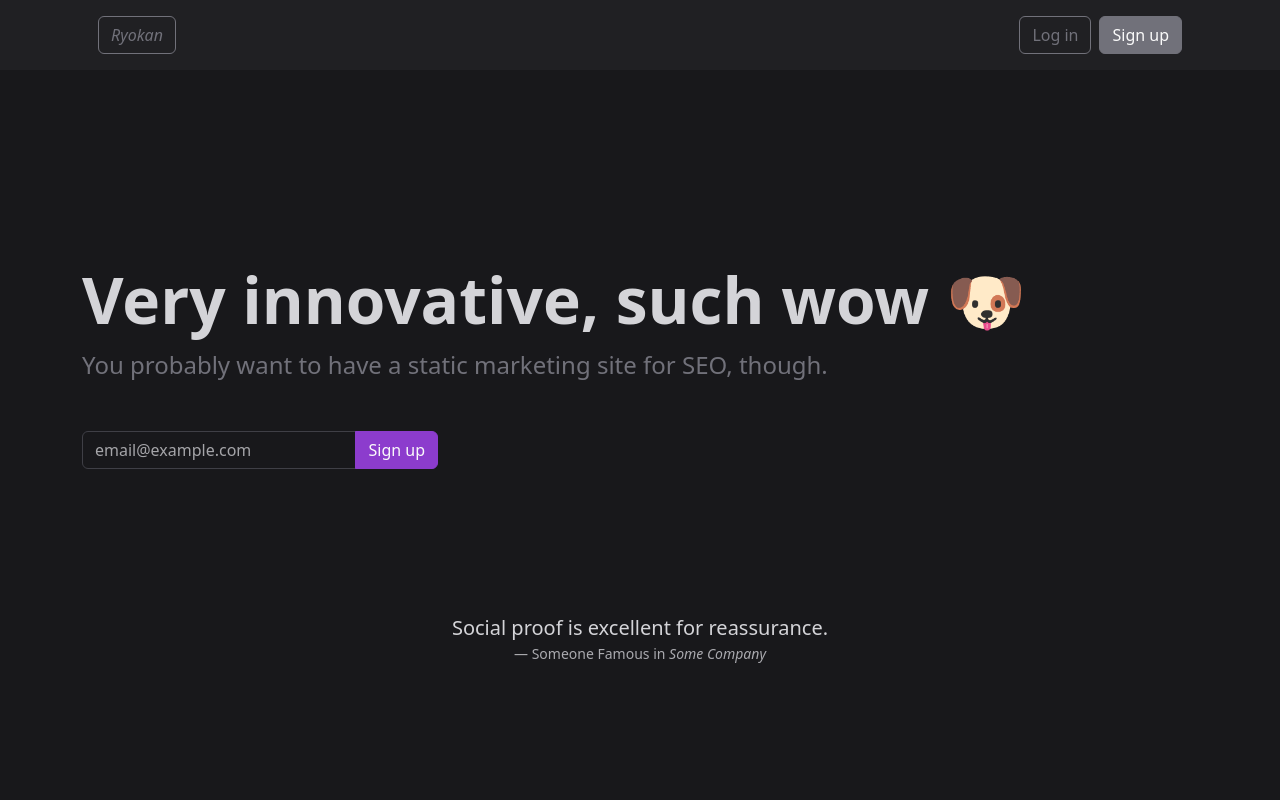
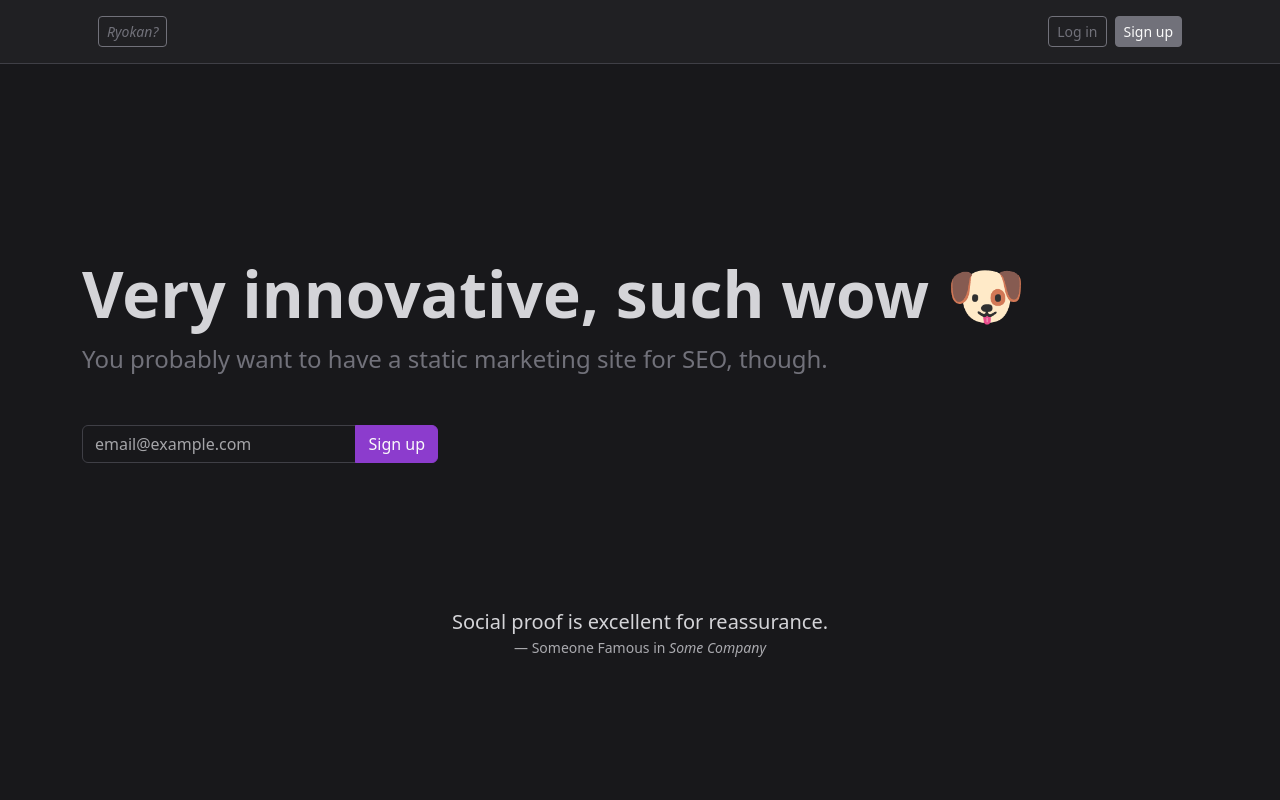
Before and after one commit to ruksi/izakaya, a React (Vite) app in the folder kimono/: page / in a window 1280 px wide. Shown: the top 800 px of the page. Built offline with nearby package versions, Linux system fonts and the light colour scheme; no server answers.

Commit message:
💅 The first strokes for the dashboard

```diff
--- a/kimono/src/general/Home.tsx
+++ b/kimono/src/general/Home.tsx
@@ -144,11 +144,12 @@ function Landing() {
                 <Row>
                     <Col sm={12} md={6} lg={3}>
                         <div className="pb-4 fs-3 fst-italic">Ryokan</div>
-                        <p className="fs-6 text-secondary-emphasis">
-                            Register for the service to get a closer look at all the awesome features.
+                        <p className="fs-6 text-secondary">
+                            Register for <span className="text-secondary-emphasis">Ryokan</span> to get
+                            a closer look at all the awesome features.
                         </p>
                         <p className="fst-italic text-secondary">
-                            You don&apos;t really need to use your real email.
+                            You don&apos;t have to use your real email.
                         </p>
                         <Button onClick={() => navigate(`/sign-up`)}>Sign up</Button>
                     </Col>
@@ -176,11 +177,31 @@ function Landing() {
 
 function Dashboard() {
     return (
-        <Container className=" my-3">
-            <h1>Dashboard</h1>
-            <div>
-                <code># TODO: some boxes</code>
-            </div>
-        </Container>
+        <Row className="me-0">
+            <Col xs={12} md={4} lg={3} xl={2} className="pe-0">
+                <div className="pt-3 bg-body-secondary border-end border-bottom vh-100 overflow-y-scroll">
+                    <code># TODO: some actions? </code>
+                </div>
+            </Col>
+            <Col xs={12} md={8} lg={6} xl={8}>
+                <div className="pt-3">
+                    <div className="fs-5">Feed</div>
+                    <code># TODO: recent activity? </code>
+                </div>
+            </Col>
+            <Col xs={12} md={12} lg={3} xl={2} className="me-0 ps-4 ps-lg-0">
+                <div className="py-3 d-flex flex-column gap-3">
+                    <div className="p-3 bg-body-secondary border rounded-2">
+                        <div className="small">Latest</div>
+                    </div>
+                    <div className="p-3 bg-body-secondary border rounded-2">
+                        <div className="small">Discover</div>
+                    </div>
+                    <div className="p-3 bg-body-secondary border rounded-2">
+                        <div className="small">Explore</div>
+                    </div>
+                </div>
+            </Col>
+        </Row>
     );
 }
--- a/kimono/src/general/MainLayout.tsx
+++ b/kimono/src/general/MainLayout.tsx
@@ -30,19 +30,19 @@ export default function MainLayout({children}: { children?: React.ReactNode }) {
     return (
         <div className="d-flex flex-column min-vh-100">
 
-            <header className="bg-body-tertiary">
-                <Container>
+            <header className="bg-body-tertiary border-bottom">
+                <HeaderWrapper isAuthenticated={isAuthenticated}>
                     <Stack direction="horizontal" gap={2} className="p-3">
-                        <Button variant="outline-secondary" onClick={() => navigate("/")} className="me-auto">
-                            {isAuthenticated ? <>Dashboard</> : <em>Ryokan</em>}
+                        <Button variant="outline-secondary" size="sm" onClick={() => navigate("/")} className="me-auto">
+                            {isAuthenticated ? <>Dashboard</> : <em>Ryokan?</em>}
                         </Button>
                         {
                             isAuthenticated &&
                             <>
-                                <Button variant="outline-secondary" onClick={() => navigate("/settings")}>
+                                <Button variant="outline-secondary" size="sm" onClick={() => navigate("/settings")}>
                                     Settings
                                 </Button>
-                                <Button variant="outline-secondary" onClick={logOut}>
+                                <Button variant="outline-secondary" size="sm" onClick={logOut}>
                                     Log out
                                 </Button>
                             </>
@@ -50,16 +50,16 @@ export default function MainLayout({children}: { children?: React.ReactNode }) {
                         {
                             !isAuthenticated &&
                             <>
-                                <Button variant="outline-secondary" onClick={() => navigate("/log-in")}>
+                                <Button variant="outline-secondary" size="sm" onClick={() => navigate("/log-in")}>
                                     Log in
                                 </Button>
-                                <Button variant="secondary" onClick={() => navigate(`/sign-up`)}>
+                                <Button variant="secondary" size="sm" onClick={() => navigate(`/sign-up`)}>
                                     Sign up
                                 </Button>
                             </>
                         }
                     </Stack>
-                </Container>
+                </HeaderWrapper>
             </header>
 
             <main className="flex-fill d-flex flex-column">
@@ -70,3 +70,9 @@ export default function MainLayout({children}: { children?: React.ReactNode }) {
         </div>
     )
 }
+
+function HeaderWrapper({isAuthenticated, children}: { isAuthenticated: boolean, children?: React.ReactNode }) {
+    return isAuthenticated
+        ? <>{children}</>
+        : <Container>{children}</Container>;
+}
```
